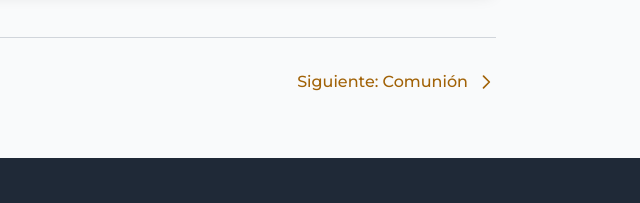
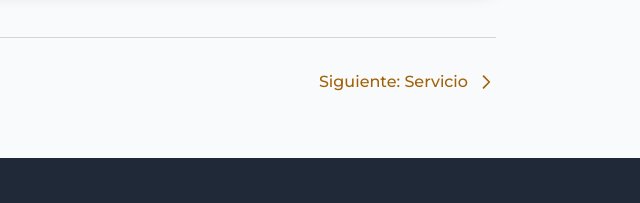
Before and after one commit to Marcos0o0/Comunion, a plain HTML site: page comunion.html in a window 1280 px wide. Shown: the part 2793-2996 px from the top of the page, 640-1280 px from the left. Drawn offline with nearby package versions, Linux system fonts and the light colour scheme.

Commit message:
Hoyfix 3

```diff
--- a/comunion.html
+++ b/comunion.html
@@ -167,8 +167,8 @@
                     </svg>
                     Volver al Inicio
                 </a>
-                <a href="comunion.html" class="text-yellow-700 hover:text-yellow-800 font-medium flex items-center transition">
-                    Siguiente: Comunión
+                <a href="servicio.html" class="text-yellow-700 hover:text-yellow-800 font-medium flex items-center transition">
+                    Siguiente: Servicio
                     <svg class="w-5 h-5 ml-2" fill="none" stroke="currentColor" viewBox="0 0 24 24">
                         <path stroke-linecap="round" stroke-linejoin="round" stroke-width="2" d="M9 5l7 7-7 7"></path>
                     </svg>
```
